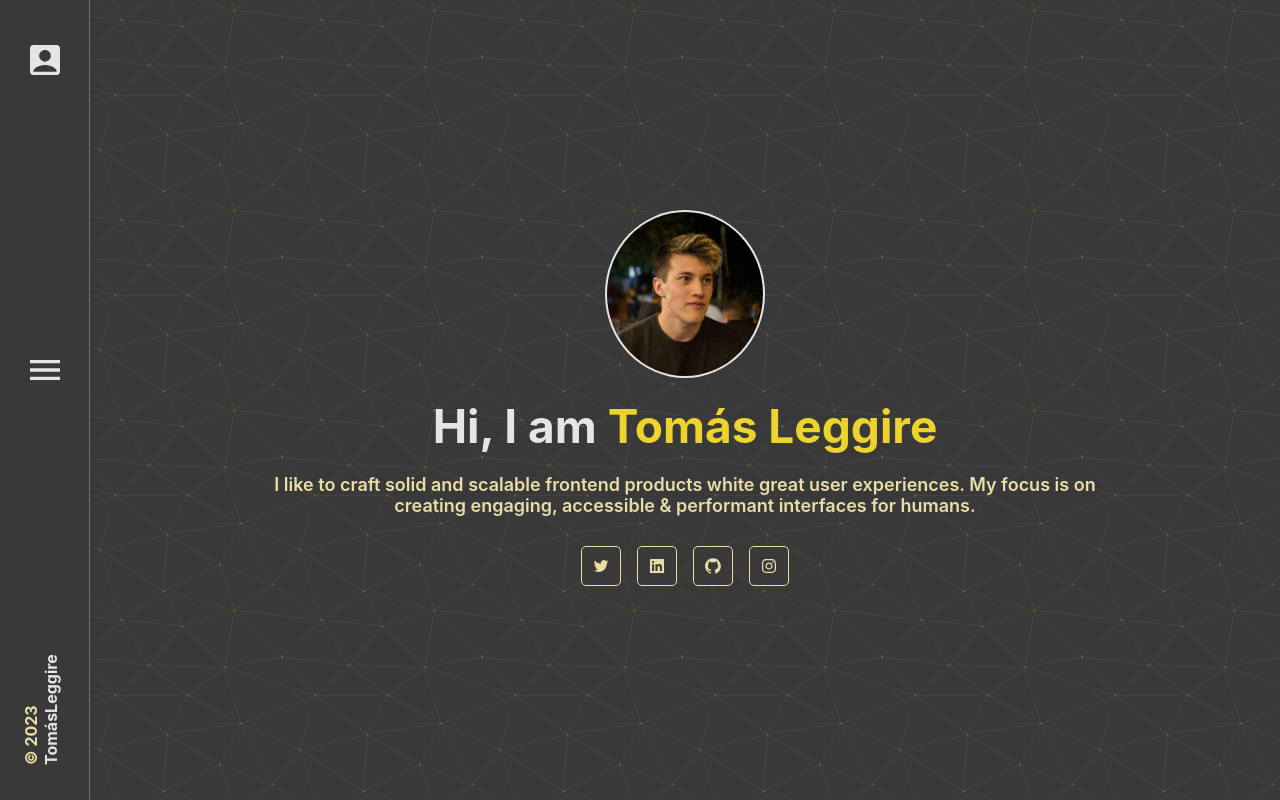
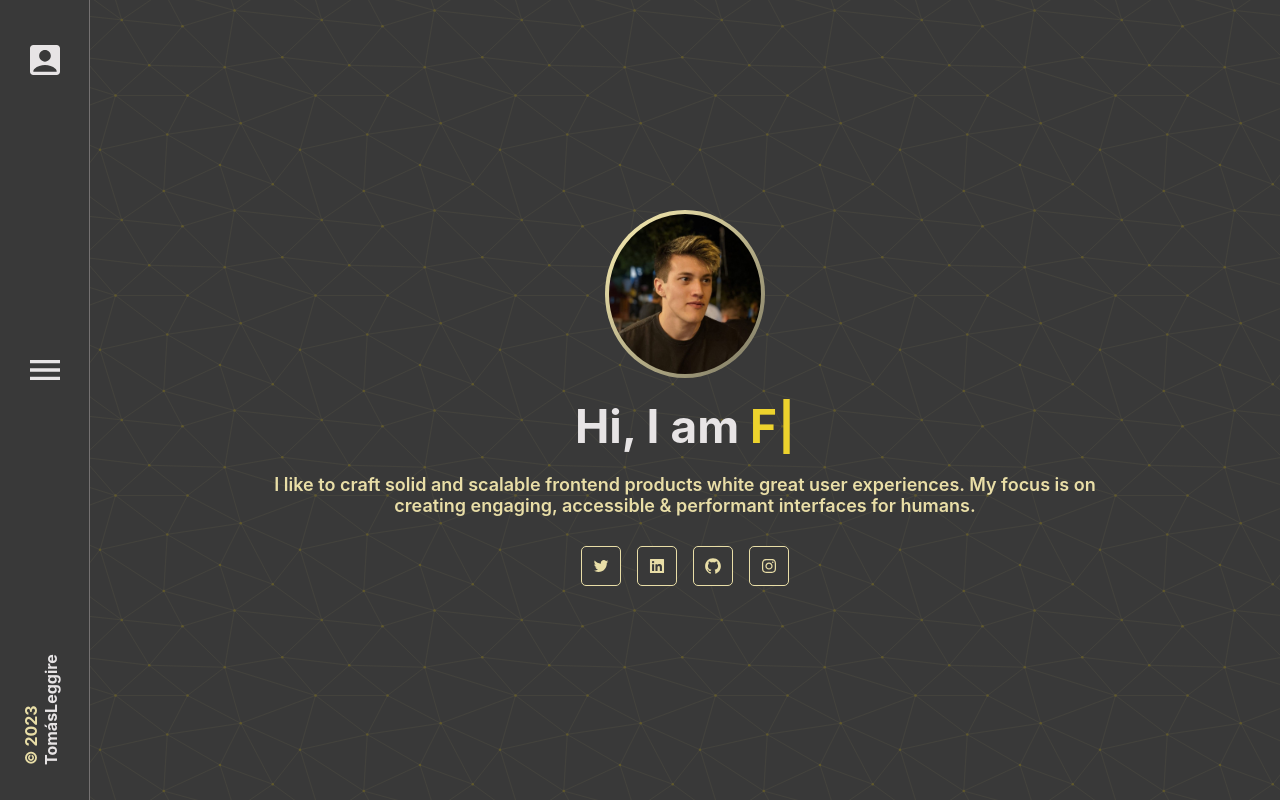
Before and after one commit to tomasleggire/tomasleggire, a React (Create React App) app: page / in a window 1280 px wide. Built offline with nearby package versions, Linux system fonts and the light colour scheme.

Commit message:
Home terminado, falta funcionabilidad

```diff
--- a/package.json
+++ b/package.json
@@ -19,6 +19,7 @@
     "react-tsparticles": "^2.9.3",
     "sass": "^1.58.3",
     "slick-carousel": "^1.8.1",
+    "typewriter-effect": "^2.19.0",
     "web-vitals": "^2.1.4"
   },
   "scripts": {
--- a/src/containers/HomeContainer.js
+++ b/src/containers/HomeContainer.js
@@ -1,6 +1,7 @@
 import React from "react";
 import me from "../images/YO.PNG";
 import "../styles/HomeContainer.scss";
+import Typewriter from "typewriter-effect";
 
 import { AiOutlineTwitter } from "react-icons/ai";
 import { AiFillLinkedin } from "react-icons/ai";
@@ -32,8 +33,28 @@ export default function HomeContainer() {
       <div className="home-content">
         <img src={me} alt="Tomás Leggire" className="img-me" />
         <h1 className="h1-home">
-          Hi, I am
-          <span className="span-home"> Tomás Leggire</span>
+          <span className="span-home">
+            <Typewriter
+              options={{
+                loop: true,
+                deleteSpeed: 10
+              }}
+              onInit={(typewriter) => {
+                typewriter
+                  .typeString('<span style="color: #e7e4e5;">Hi, I am </span>')
+                  .typeString("Tomás Leggire")
+                  .pauseFor(1000)
+                  .deleteChars(13)
+                  .typeString("Full-stack developer")
+                  .pauseFor(1000)
+                  .deleteChars(20)
+                  .typeString("Mobile developer")
+                  .pauseFor(1000)
+                  .deleteChars(16)
+                  .start();
+              }}
+            />
+          </span>
         </h1>
         <p className="p-home">
           I like to craft solid and scalable frontend products white great user
@@ -41,13 +62,9 @@ export default function HomeContainer() {
           interfaces for humans.
         </p>
         <div className="icons-home">
-        {iconsMedia.map((icon) => {
-          return (
-            <div>
-                {<icon.img className="icon-home"/>}
-            </div>
-          );
-        })}
+          {iconsMedia.map((icon) => {
+            return <div>{<icon.img className="icon-home" />}</div>;
+          })}
         </div>
       </div>
     </div>
--- a/src/styles/HomeContainer.scss
+++ b/src/styles/HomeContainer.scss
@@ -26,10 +26,13 @@
 .img-me {
     width: 160px;
     border-radius: 50%;
-    background-color: var(--white);
-    padding: 2px;
+    background: linear-gradient(-45deg, #edd32d, #393939, #e9dea7, #ebd86a);
+	background-size: 400% 400%;
+	animation: gradient 5s ease infinite;
+    padding: 4px;
     margin-bottom: 20px;
 }
+
 
 .h1-home {
     color: var(--white);
@@ -84,3 +87,15 @@
     font-size: 36px;
   }
 }
+
+@keyframes gradient {
+	0% {
+		background-position: 0% 50%;
+	}
+	50% {
+		background-position: 100% 50%;
+	}
+	100% {
+		background-position: 0% 50%;
+	}
+}
```
Also changed, not shown: 1 other file (tests, documents, lock files or other folders).
